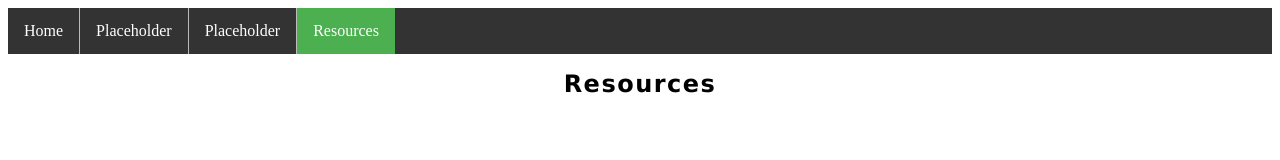
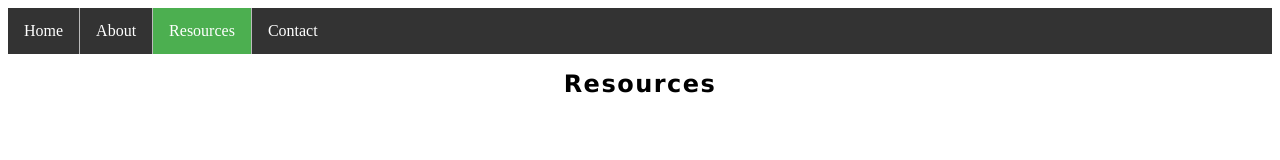
Before and after one commit to aoshima2/aoshima2.github.io, a plain HTML site: page pages/resources.html in a window 1280 px wide. Drawn offline with Linux system fonts and the light colour scheme.

Commit message:
Menu Bar Alterations

```diff
--- a/pages/resources.html
+++ b/pages/resources.html
@@ -9,9 +9,10 @@
 
 <ul>
 	<li><a href="../index.html">Home</a></li>
-	<li><a href="#placeholder">Placeholder</a></li>
-	<li><a href="#placeholder">Placeholder</a></li>
-	<li><a class="active" href="/site/pages/resources.html">Resources</a></li>
+	<li><a href="./pages/about.html">About</a></li>
+	<li><a class="active" href="./pages/resources.html">Resources</a></li>
+	<li><a href="./pages/contact.html">Contact</a></li>
+</ul>
 </ul>
 
 <h1>Resources</h1>
```
Also changed, not shown: index.html (+2 -2 lines), pages/about.html (+16 -0 lines).
